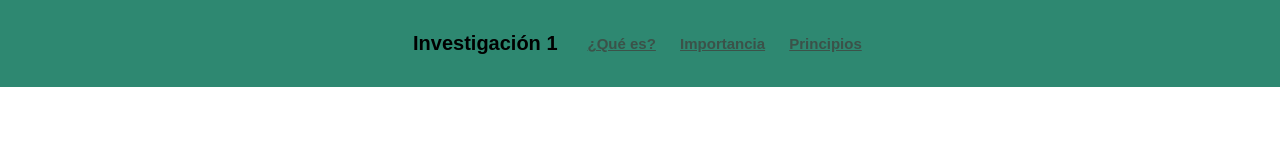
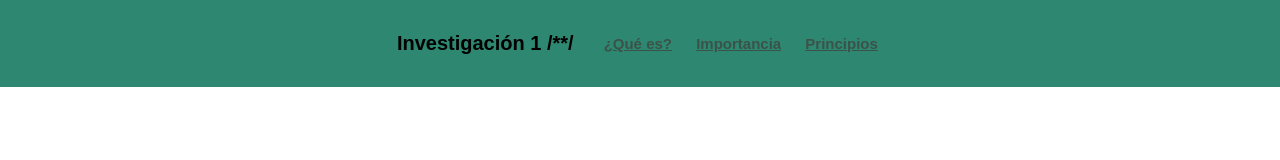
Before and after one commit to WinnietheJosh/Investigacion1, a plain HTML site: page index.html in a window 1280 px wide. Shown: the top 160 px of the page. Drawn offline with Linux system fonts and the light colour scheme.

Commit message:
Update index.html

```diff
--- a/index.html
+++ b/index.html
@@ -10,7 +10,7 @@
     <header>
         <div class="container">
             <p>
-                Investigación 1
+                Investigación 1 /**/
             </p>
             <nav>
                 <a href="#QueEs" class="menu">¿Qué es?</a>
```
